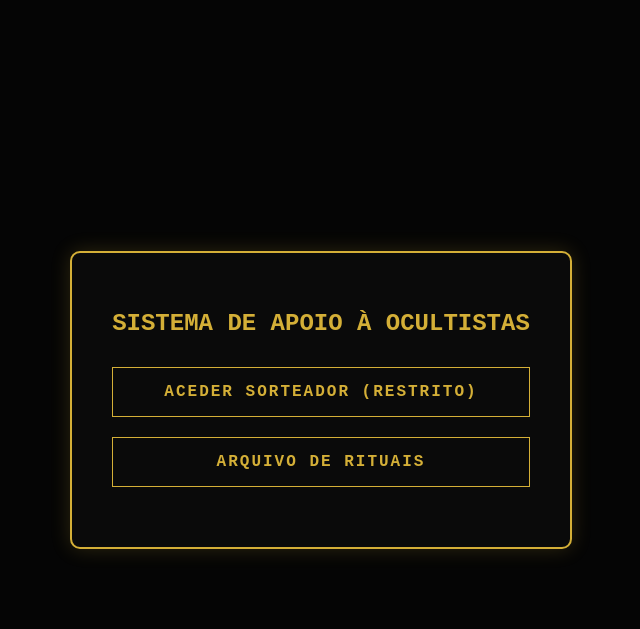
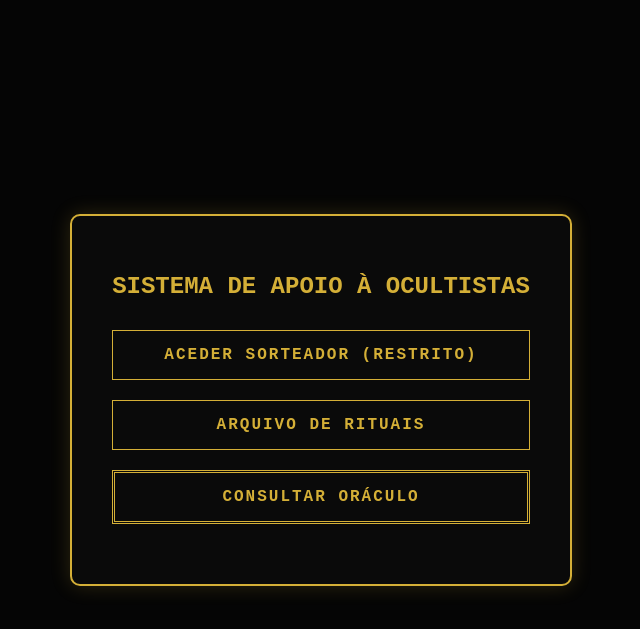
Before and after one commit to BiniKampus/arcanos-do-lodo, a Flask app: page / in a window 1280 px wide. Shown: the top 629 px of the page, without its empty margins (319-959 px from the left). Run offline with Flask 3, Linux system fonts and the light colour scheme.

Commit message:
Add files via upload

```diff
--- a/templates/home.html
+++ b/templates/home.html
@@ -4,10 +4,47 @@
     <meta charset="UTF-8">
     <title>Terminal de Investigação</title>
     <style>
-        body { background: #050505; color: #d4af37; font-family: 'Courier New', monospace; text-align: center; display: flex; flex-direction: column; justify-content: center; height: 100vh; margin: 0; }
-        .menu-box { border: 2px solid #d4af37; padding: 40px; margin: auto; background: #0a0a0a; box-shadow: 0 0 20px rgba(212, 175, 55, 0.2); border-radius: 10px; }
-        .btn { display: block; padding: 15px 30px; margin: 20px 0; border: 1px solid #d4af37; color: #d4af37; text-decoration: none; transition: 0.3s; font-weight: bold; letter-spacing: 2px; text-transform: uppercase; }
-        .btn:hover { background: #d4af37; color: black; box-shadow: 0 0 15px #d4af37; }
+        body {
+            background: #050505;
+            color: #d4af37;
+            font-family: 'Courier New', monospace;
+            text-align: center;
+            display: flex;
+            flex-direction: column;
+            justify-content: center;
+            height: 100vh;
+            margin: 0;
+        }
+        .menu-box {
+            border: 2px solid #d4af37;
+            padding: 40px;
+            margin: auto;
+            background: #0a0a0a;
+            box-shadow: 0 0 20px rgba(212, 175, 55, 0.2);
+            border-radius: 10px;
+        }
+        .btn {
+            display: block;
+            padding: 15px 30px;
+            margin: 20px 0;
+            border: 1px solid #d4af37;
+            color: #d4af37;
+            text-decoration: none;
+            transition: 0.3s;
+            font-weight: bold;
+            letter-spacing: 2px;
+            text-transform: uppercase;
+        }
+        .btn:hover {
+            background: #d4af37;
+            color: black;
+            box-shadow: 0 0 15px #d4af37;
+        }
+        /* Estilo especial para o Oráculo */
+        .btn-oracle {
+            border-style: double;
+            border-width: 3px;
+        }
         h1 { font-size: 1.5rem; margin-bottom: 30px; }
     </style>
 </head>
@@ -16,6 +53,7 @@
         <h1>SISTEMA DE APOIO À OCULTISTAS</h1>
         <a href="/sorteador" class="btn">ACEDER SORTEADOR (RESTRITO)</a>
         <a href="/galeria" class="btn">ARQUIVO DE RITUAIS</a>
+        <a href="/tarot" class="btn btn-oracle">CONSULTAR ORÁCULO</a>
     </div>
 </body>
 </html>
```
